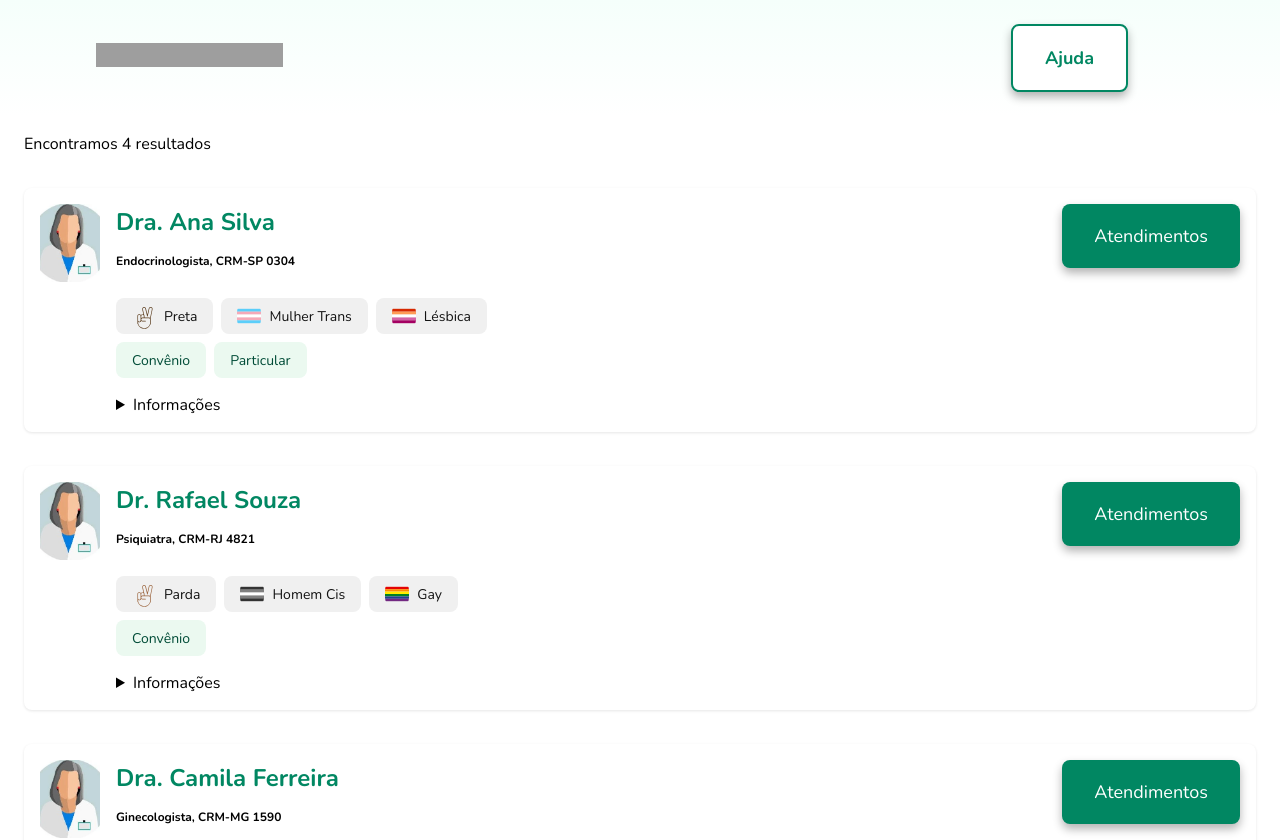
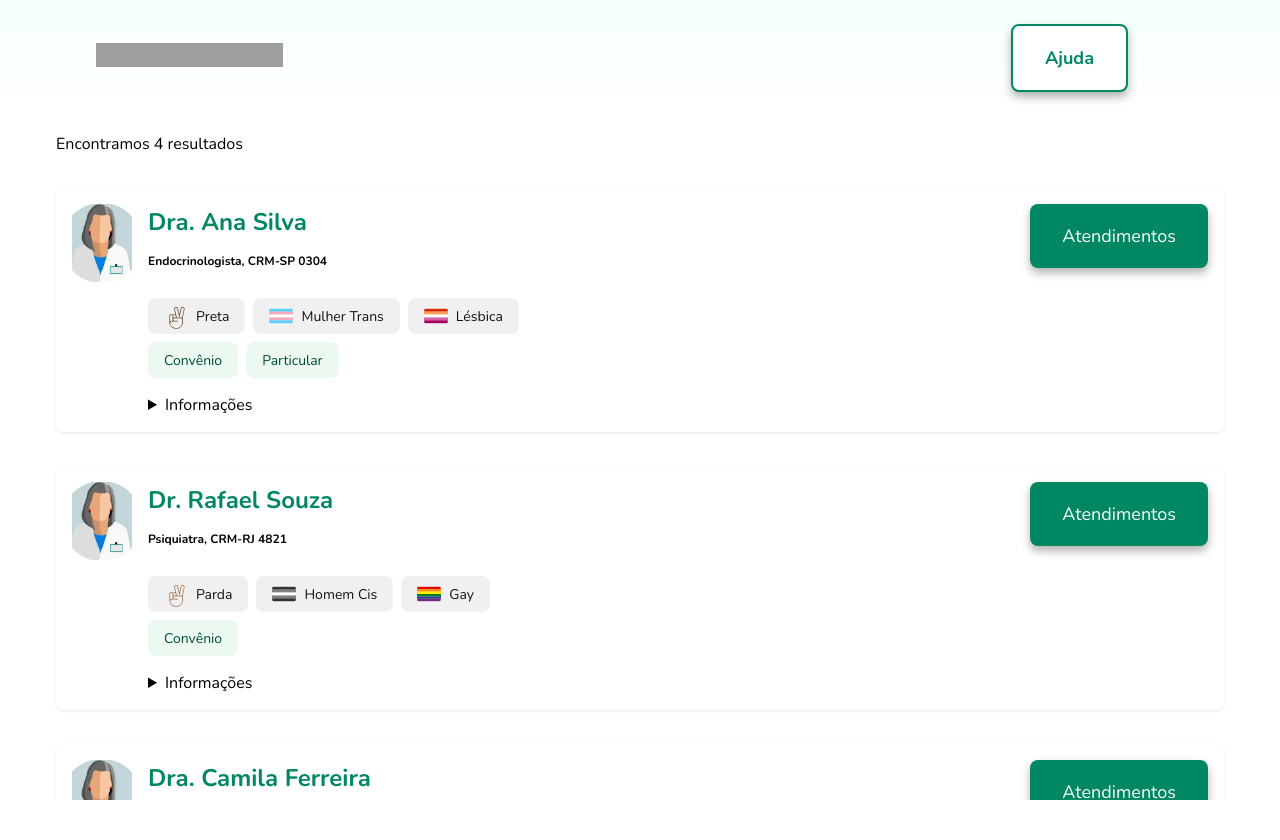
Before and after one commit to lauravivan/lacrei-saude-fe-teste, a Next.js app: page / in a window 1280 px wide. Shown: the top 840 px of the page. After the commit the page ends 800 px from the top, so only its background shows below. Built offline with nearby package versions, Linux system fonts and the light colour scheme; grey boxes are pictures that could not be loaded.

Commit message:
feat: add loader

```diff
--- a/src/app/(user)/profissionais/Professionals.tsx
+++ b/src/app/(user)/profissionais/Professionals.tsx
@@ -12,9 +12,10 @@ import {
   ProfessionalsResults,
   Text,
 } from "./_Professionals.styles";
+import Loader from "@/components/loader/Loader";
 
 const Professionals = () => {
-  const { data: professionals } = useQuery({
+  const { data: professionals, isLoading } = useQuery({
     queryKey: ["professionals"],
     refetchOnWindowFocus: false,
     queryFn: async () => {
@@ -22,6 +23,10 @@ const Professionals = () => {
       return res;
     },
   });
+
+  if (isLoading) {
+    return <Loader/>
+  }
 
   return (
     <>
--- a/src/app/(user)/profissionais/_Professionals.styles.ts
+++ b/src/app/(user)/profissionais/_Professionals.styles.ts
@@ -2,8 +2,8 @@ import text from "@/styles/mixins/text";
 import spacing from "@/styles/tokens/spacing";
 import styled from "styled-components";
 
-
 export const ProfessionalsContainer = styled.main`
+  width: 95%;
   margin: 0 auto;
 
   h2,
--- a/src/components/footer/Footer.styles.ts
+++ b/src/components/footer/Footer.styles.ts
@@ -5,7 +5,7 @@ const Footer = styled.footer<{ isDesktop: boolean }>`
   display: flex;
   flex-direction: column;
   justify-content: space-around;
-  max-width: 95%;
+  width: 90%;
   margin: 0 auto;
 
   .footer__content {
--- /dev/null
+++ b/src/components/loader/Loader.styles.ts
@@ -0,0 +1,9 @@
+import styled from "styled-components";
+
+export const Loader = styled.div`
+  margin: auto;
+  display: flex;
+  text-align: center;
+  flex-direction: column;
+  justify-items: center;
+`;
--- /dev/null
+++ b/src/components/loader/Loader.tsx
@@ -0,0 +1,19 @@
+import Image from "next/image";
+import LogoHeaderDesktopSVG from "@/assets/img/logo/logo-header-desktop.svg";
+import {Loader as LoaderContainer } from './Loader.styles';
+
+const Loader = () => {
+  return (
+    <LoaderContainer>
+      <Image
+        src={LogoHeaderDesktopSVG}
+        alt="Logo Lacrei Saúde"
+        width={187}
+        height={24}
+      />
+      <p>Carregando...</p>
+    </LoaderContainer>
+  );
+};
+
+export default Loader;
--- a/src/styles/global.ts
+++ b/src/styles/global.ts
@@ -16,6 +16,13 @@ const GlobalStyles = createGlobalStyle`
         font-style: normal;
     }
 
+    #app {
+      width: 100%;
+      height: 100vh;
+      display: flex;
+      flex-direction: column;
+    }
+
     button, a {
       cursor: pointer;
     }
```
